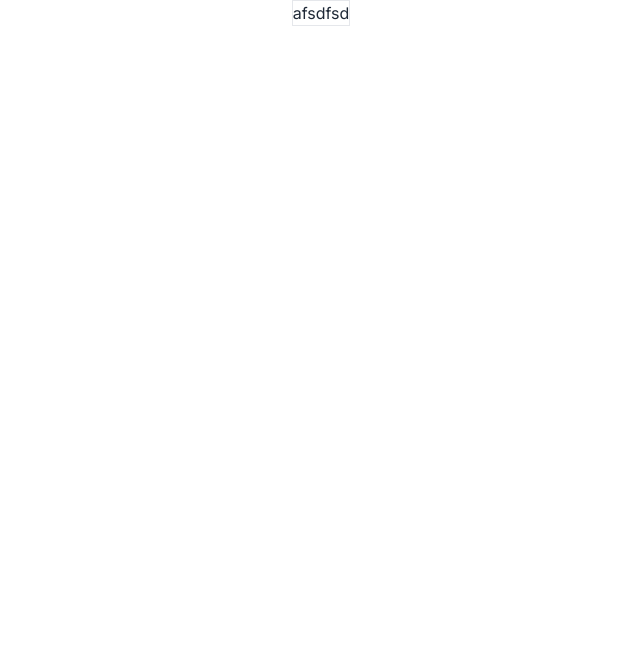
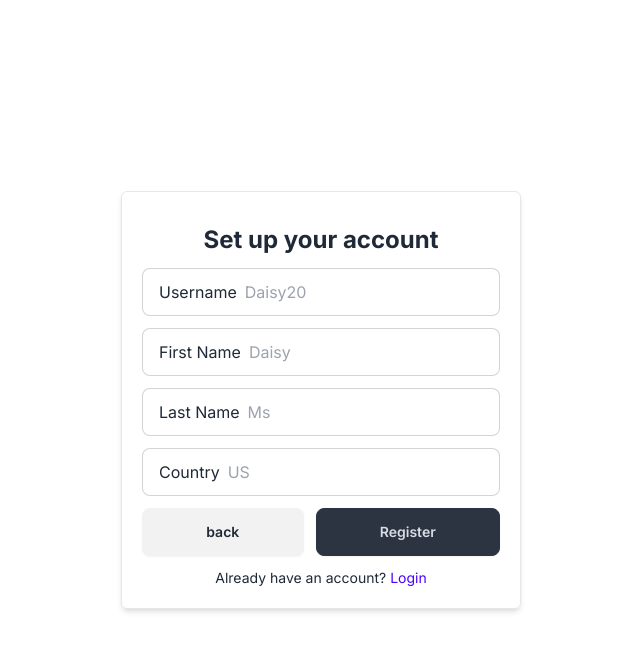
Before and after one commit to cup-noodlehS/simple-login, a Next.js app: page /register in a window 1280 px wide. Shown: the top 650 px of the page, without its empty margins (319-959 px from the left). Built offline with nearby package versions, Linux system fonts and the light colour scheme.

Commit message:
create template for register

```diff
--- a/package.json
+++ b/package.json
@@ -12,7 +12,8 @@
     "next": "14.2.4",
     "react": "^18",
     "react-dom": "^18",
-    "react-transition-group": "^4.4.5"
+    "react-transition-group": "^4.4.5",
+    "use-debounce": "^10.0.1"
   },
   "devDependencies": {
     "daisyui": "^4.12.2",
--- a/src/app/layout.js
+++ b/src/app/layout.js
@@ -4,7 +4,7 @@ import "./globals.css";
 const inter = Inter({ subsets: ["latin"] });
 
 export const metadata = {
-  title: "Login",
+  title: "Dashboard",
   description: "",
 };
 
--- a/src/app/page.jsx
+++ b/src/app/page.jsx
@@ -10,11 +10,11 @@ export default function Home() {
   return (
     <div className="w-screen min-h-lvh overflow-x-hidden flex justify-center items-center p-3">
       <div className="max-w-[400px] rounded-md shadow-md border p-5 flex flex-col gap-3 items-center">
-        <Image src="next.svg" alt="logo" width={100} height={100} />
+        {/* <Image src="next.svg" alt="logo" width={100} height={100} /> */}
         <h1 className="text-2xl font-bold mt-3">Welcome back to Dashboard!</h1>
         <div className="w-full flex flex-col gap-3">
           <label
-            class={`input input-bordered flex items-center gap-2 ${
+            className={`input input-bordered flex items-center gap-2 ${
               errorMsg ? "input-error" : ""
             }`}
           >
@@ -22,15 +22,15 @@ export default function Home() {
               xmlns="http://www.w3.org/2000/svg"
               viewBox="0 0 16 16"
               fill="currentColor"
-              class="w-4 h-4 opacity-70"
+              className="w-4 h-4 opacity-70"
             >
               <path d="M2.5 3A1.5 1.5 0 0 0 1 4.5v.793c.026.009.051.02.076.032L7.674 8.51c.206.1.446.1.652 0l6.598-3.185A.755.755 0 0 1 15 5.293V4.5A1.5 1.5 0 0 0 13.5 3h-11Z" />
               <path d="M15 6.954 8.978 9.86a2.25 2.25 0 0 1-1.956 0L1 6.954V11.5A1.5 1.5 0 0 0 2.5 13h11a1.5 1.5 0 0 0 1.5-1.5V6.954Z" />
             </svg>
-            <input type="text" class="grow" placeholder="Email" />
+            <input type="text" className="grow" placeholder="Email" />
           </label>
           <label
-            class={`input input-bordered flex items-center gap-2 ${
+            className={`input input-bordered flex items-center gap-2 ${
               errorMsg ? "input-error" : ""
             }`}
           >
@@ -38,7 +38,7 @@ export default function Home() {
               xmlns="http://www.w3.org/2000/svg"
               viewBox="0 0 16 16"
               fill="currentColor"
-              class="w-4 h-4 opacity-70"
+              className="w-4 h-4 opacity-70"
             >
               <path
                 fill-rule="evenodd"
@@ -46,7 +46,7 @@ export default function Home() {
                 clip-rule="evenodd"
               />
             </svg>
-            <input type="password" class="grow" placeholder="password" />
+            <input type="password" className="grow" placeholder="password" />
           </label>
           {errorMsg && <p className="text-red-500 text-sm">{errorMsg}</p>}
         </div>
--- a/src/app/register/page.jsx
+++ b/src/app/register/page.jsx
@@ -1,9 +1,184 @@
-import React from "react";
+"use client";
+
+import { useState, useEffect } from "react";
+import Link from "next/link";
+import { useDebouncedCallback } from "use-debounce";
 
 function page() {
+  const [email, setEmail] = useState("");
+  const [password, setPassword] = useState("");
+  const [confirmPassword, setConfirmPassword] = useState("");
+  const [passwordMatch, setPasswordMatch] = useState(null);
+
+  const checkPasswordMatch = useDebouncedCallback(() => {
+    setPasswordMatch(password === confirmPassword);
+  }, 500);
+
+  const disableNext = !email || !password || !confirmPassword || !passwordMatch;
+
+  useEffect(() => {
+    if (!password || !confirmPassword) return;
+    if (confirmPassword) {
+      checkPasswordMatch();
+    }
+  }, [password, confirmPassword]);
+
+  const [userName, setUserName] = useState("");
+  const [firstName, setFirstName] = useState("");
+  const [lastName, setLastName] = useState("");
+  const [country, setCountry] = useState("");
+
+  const [state, setState] = useState(1);
+
   return (
-    <div className="w-screen overflow-x-hidden flex justify-center items-center padding-3">
-      <div className="max-w-[400px] border-rounded border">afsdfsd</div>
+    <div className="w-screen min-h-lvh overflow-x-hidden flex justify-center items-center p-3">
+      <div className="grow max-w-[400px] rounded-md shadow-md border p-5 flex flex-col gap-3 items-center">
+        <h1 className="text-2xl font-bold mt-3">
+          {state == 0 ? "Register" : "Set up your account"}
+        </h1>
+        {state == 0 ? (
+          <div className="w-full flex flex-col gap-3">
+            <label className={`input input-bordered flex items-center gap-2`}>
+              <svg
+                xmlns="http://www.w3.org/2000/svg"
+                viewBox="0 0 16 16"
+                fill="currentColor"
+                className="w-4 h-4 opacity-70"
+              >
+                <path d="M2.5 3A1.5 1.5 0 0 0 1 4.5v.793c.026.009.051.02.076.032L7.674 8.51c.206.1.446.1.652 0l6.598-3.185A.755.755 0 0 1 15 5.293V4.5A1.5 1.5 0 0 0 13.5 3h-11Z" />
+                <path d="M15 6.954 8.978 9.86a2.25 2.25 0 0 1-1.956 0L1 6.954V11.5A1.5 1.5 0 0 0 2.5 13h11a1.5 1.5 0 0 0 1.5-1.5V6.954Z" />
+              </svg>
+              <input
+                onChange={(e) => {
+                  setEmail(e.target.value);
+                }}
+                type="text"
+                className="grow"
+                placeholder="Email"
+              />
+            </label>
+            <label className={`input input-bordered flex items-center gap-2`}>
+              <svg
+                xmlns="http://www.w3.org/2000/svg"
+                viewBox="0 0 16 16"
+                fill="currentColor"
+                className="w-4 h-4 opacity-70"
+              >
+                <path
+                  fill-rule="evenodd"
+                  d="M14 6a4 4 0 0 1-4.899 3.899l-1.955 1.955a.5.5 0 0 1-.353.146H5v1.5a.5.5 0 0 1-.5.5h-2a.5.5 0 0 1-.5-.5v-2.293a.5.5 0 0 1 .146-.353l3.955-3.955A4 4 0 1 1 14 6Zm-4-2a.75.75 0 0 0 0 1.5.5.5 0 0 1 .5.5.75.75 0 0 0 1.5 0 2 2 0 0 0-2-2Z"
+                  clip-rule="evenodd"
+                />
+              </svg>
+              <input
+                onChange={(e) => {
+                  setPassword(e.target.value);
+                }}
+                type="password"
+                className="grow"
+                placeholder="password"
+              />
+            </label>
+            <label
+              className={`input input-bordered flex items-center gap-2 ${
+                passwordMatch == false ? "input-error" : ""
+              }`}
+            >
+              <svg
+                xmlns="http://www.w3.org/2000/svg"
+                viewBox="0 0 16 16"
+                fill="currentColor"
+                className="w-4 h-4 opacity-70"
+              >
+                <path
+                  fill-rule="evenodd"
+                  d="M14 6a4 4 0 0 1-4.899 3.899l-1.955 1.955a.5.5 0 0 1-.353.146H5v1.5a.5.5 0 0 1-.5.5h-2a.5.5 0 0 1-.5-.5v-2.293a.5.5 0 0 1 .146-.353l3.955-3.955A4 4 0 1 1 14 6Zm-4-2a.75.75 0 0 0 0 1.5.5.5 0 0 1 .5.5.75.75 0 0 0 1.5 0 2 2 0 0 0-2-2Z"
+                  clip-rule="evenodd"
+                />
+              </svg>
+              <input
+                onChange={(e) => {
+                  setConfirmPassword(e.target.value);
+                }}
+                type="password"
+                className="grow"
+                placeholder="confirm password"
+              />
+            </label>
+            {passwordMatch == false && (
+              <p className="text-red-500 text-sm">Passwords do not match</p>
+            )}
+          </div>
+        ) : (
+          <div className="w-full flex flex-col gap-3">
+            <label className="input input-bordered flex items-center gap-2">
+              Username
+              <input
+                onChange={(e) => setUserName(e.target.value)}
+                type="text"
+                className="grow"
+                placeholder="Daisy20"
+              />
+            </label>
+            <label className="input input-bordered flex items-center gap-2">
+              First Name
+              <input
+                onChange={(e) => setFirstName(e.target.value)}
+                type="text"
+                className="grow"
+                placeholder="Daisy"
+              />
+            </label>
+            <label className="input input-bordered flex items-center gap-2">
+              Last Name
+              <input
+                onChange={(e) => setLastName(e.target.value)}
+                type="text"
+                className="grow"
+                placeholder="Ms"
+              />
+            </label>
+            <label className="input input-bordered flex items-center gap-2">
+              Country
+              <input
+                onChange={(e) => setCountry(e.target.value)}
+                type="text"
+                className="grow"
+                placeholder="US"
+              />
+            </label>
+          </div>
+        )}
+        {state == 0 ? (
+          <button
+            onClick={() => {
+              setState(1);
+            }}
+            disabled={disableNext}
+            className="w-full grow btn btn-neutral"
+          >
+            Next
+          </button>
+        ) : (
+          <div className="w-full flex items-stretch justify-end gap-3">
+            <button
+              onClick={() => {
+                setState(0);
+              }}
+              className="grow btn"
+            >
+              back
+            </button>
+            <button className="grow btn btn-neutral">Register</button>
+          </div>
+        )}
+        <div className="flex items-center justify-end">
+          <p className="text-sm">Already have an account?</p>
+          <Link href={"/"} className="text-sm text-primary ml-1">
+            Login
+          </Link>
+        </div>
+      </div>
     </div>
   );
 }
```
Also changed, not shown: 1 other file (tests, documents, lock files or other folders).
